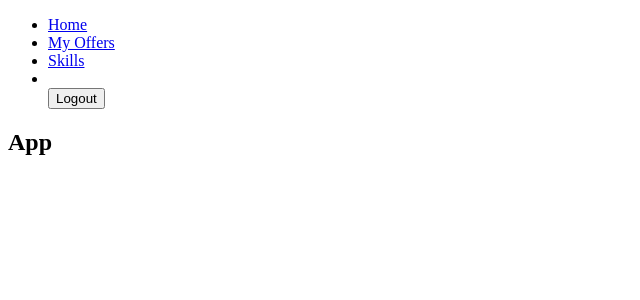
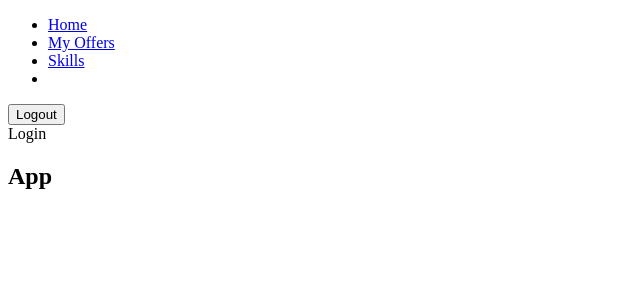
Before and after one commit to Lo977/skill-bridge-api, a React (Create React App) app in the folder client/: page / in a window 1280 px wide. Shown: the top 300 px of the page, without its empty margins (0-640 px from the left). Built offline with nearby package versions, Linux system fonts and the light colour scheme; no server answers.

Commit message:
create Login.js

```diff
--- a/client/src/App.js
+++ b/client/src/App.js
@@ -1,5 +1,6 @@
 import React, { useEffect, useState } from "react";
 import Navbar from "./components/Navbar";
+import Login from "./pages/Login";
 
 function App() {
   const [user, setUser] = useState(null);
@@ -13,7 +14,8 @@ function App() {
   }, []);
   return (
     <>
-      <Navbar setUser={setUser} user={user} />
+      <Navbar onLogout={setUser} user={user} />
+      <Login onLogin={setUser} />
       <h2>App</h2>
     </>
   );
--- a/client/src/components/Navbar.js
+++ b/client/src/components/Navbar.js
@@ -1,13 +1,13 @@
 import React from "react";
 import { NavLink } from "react-router-dom";
 
-function Navbar({ setUser, user }) {
+function Navbar({ onLogout, user }) {
   function handleLogout() {
     fetch("/logout", {
       method: "DELETE",
     }).then((res) => {
       if (res.ok) {
-        setUser(null);
+        onLogout(null);
       }
     });
   }
@@ -27,8 +27,8 @@ function Navbar({ setUser, user }) {
         <li>
           {/* <NavLink to={`/users/${user.id}`}>{user.username}</NavLink> */}
         </li>
-        <button onClick={handleLogout}>Logout</button>
       </ul>
+      <button onClick={handleLogout}>Logout</button>
     </nav>
   );
 }
--- /dev/null
+++ b/client/src/pages/Login.js
@@ -0,0 +1,7 @@
+import React from "react";
+
+function Login() {
+  return <div>Login</div>;
+}
+
+export default Login;
```
